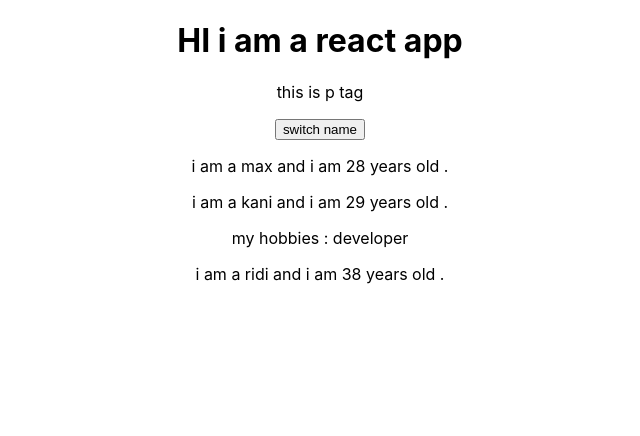
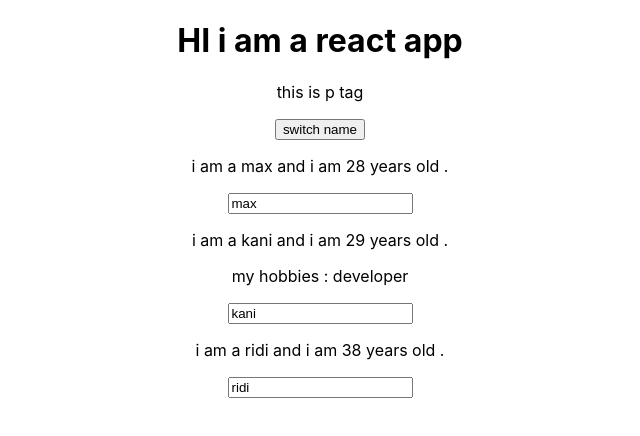
Before and after one commit to shafinr23/re, a React (Create React App) app: page / in a window 1280 px wide. Shown: the top 436 px of the page, without its empty margins (320-960 px from the left). Built offline with nearby package versions, Linux system fonts and the light colour scheme.

Commit message:
add 2way binding

```diff
--- a/src/App.js
+++ b/src/App.js
@@ -24,6 +24,16 @@ class  App extends  Component{
     ]
   });
    }
+
+   nameChangeHandeler = (event) =>{
+    this.setState({
+      persons:[
+      {name: 'max' , age:28 },
+      {name: event.target.value  , age:9 },
+      {name: 'sani' , age:91 }
+    ]
+  });
+   }
   render(){
     return(
         <div className="App">
@@ -33,6 +43,7 @@ class  App extends  Component{
             <Person name={this.state.persons[0].name} age={this.state.persons[0].age} />
             <Person name={this.state.persons[1].name} age={this.state.persons[1].age}
             Click={this.switchNameHandler.bind(this,'maxi')}
+            chage={this.nameChangeHandeler}
             > my hobbies : developer </Person>
             <Person name={this.state.persons[2].name} age={this.state.persons[2].age} />
         </div>
--- a/src/Person/Person.js
+++ b/src/Person/Person.js
@@ -6,7 +6,7 @@ const Person = (props ) =>{
 
                <p onClick = {props.Click}>i am a {props.name} and i am {props.age}  years old .</p>
                <p>{props.children}</p>
-
+               <input type="text" onChange={props.change} value={props.name}  />
           </div>
 
      );
```
